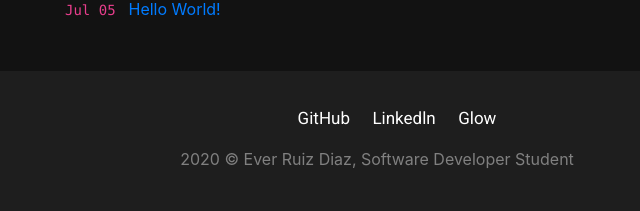
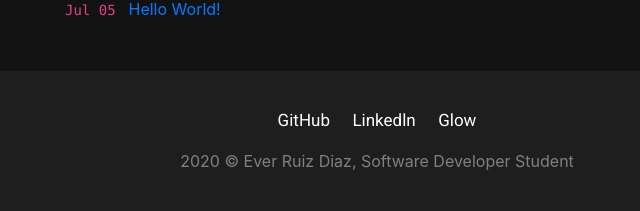
Before and after one commit to ruizdiazever/portfolio, a Django app: page / in a window 1280 px wide. Shown: the part 1065-1276 px from the top of the page, without its empty margins (263-903 px from the left). Run offline with Django 3.2, Linux system fonts and the light colour scheme; parts of the project's set-up code (start-up, migrations or seed data) failed here and were passed over; some libraries are stand-ins or nearby versions.

Commit message:
Fix padding in ul element

```diff
--- a/core/static/core/css/styles.css
+++ b/core/static/core/css/styles.css
@@ -86,11 +86,12 @@ footer {
 }
 
 #redes {
-    margin-top: 7px
+    margin-top: 10px
 }
 
 #redes ul {
-    padding-top: 35px;
+    padding-top: 37px;
+    padding-left: 0px;
 }
 
 div.copy {
```
